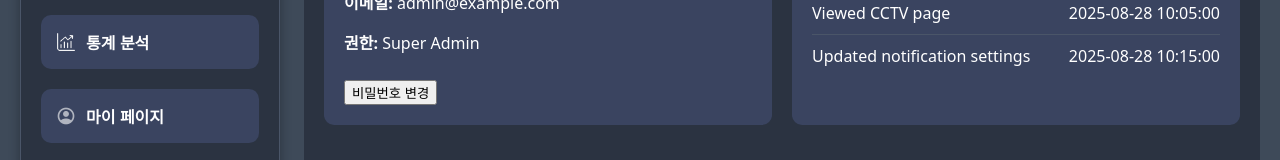
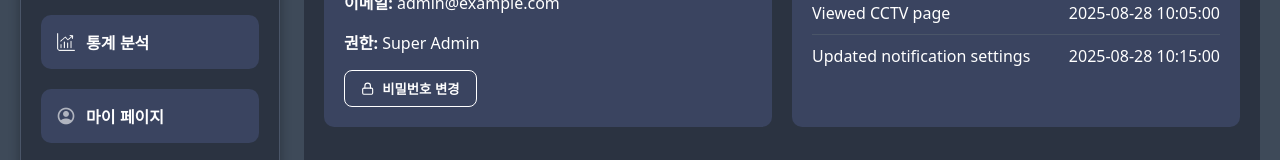
Before and after one commit to 2025-SMHRD-SW-BigData/Fingertips, a React (Vite) app in the folder frontend/: page /mypage in a window 1280 px wide. Shown: the part 392-552 px from the top of the page. Built offline with nearby package versions, Linux system fonts and the light colour scheme; no server answers; sample sign-in values are in the browser's storage.

Commit message:
비번버튼수정

```diff
--- a/frontend/src/component/MainpageTop.jsx
+++ b/frontend/src/component/MainpageTop.jsx
@@ -281,7 +281,7 @@ const MainpageTop = ({ showParkingControls = false }) => {
           )}
         </div>
         <div className='login_out'>
-          <button onClick={handleLogout} className='logout-btn'>
+          <button onClick={handleLogout} className='btn-outline'>
             <img src={logoutIcon} alt="Logout" />
             <span>Logout</span>
           </button>
--- a/frontend/src/pages/MyPage.jsx
+++ b/frontend/src/pages/MyPage.jsx
@@ -1,4 +1,5 @@
 import React, { useState } from 'react';
+import { FiLock } from 'react-icons/fi';
 import '../style/mainpage.css';
 import '../style/MyPage.css';
 import Sidebar from '../component/Sidebar';
@@ -40,7 +41,10 @@ const MyPage = () => {
               <p><strong>이름:</strong> {admin.name}</p>
               <p><strong>이메일:</strong> {admin.email}</p>
               <p><strong>권한:</strong> {admin.role}</p>
-              <button type="button" onClick={() => setShowPwdModal(true)} style={{ marginTop: '10px' }}>비밀번호 변경</button>
+              <button type="button" onClick={() => setShowPwdModal(true)} className="btn-outline" style={{ marginTop: '10px' }}>
+                <FiLock />
+                <span style={{ marginLeft: '8px' }}>비밀번호 변경</span>
+              </button>
             </div>
             <div className="password-section">
               <h2>비밀번호 변경</h2>
--- a/frontend/src/style/mainpage.css
+++ b/frontend/src/style/mainpage.css
@@ -683,7 +683,7 @@
 .suggest-sub { color: #c9d1d9; font-size: 12px; }
 
 
-.logout-btn {
+.btn-outline {
   background-color: transparent;
   border: 1px solid #fff;
   color: #fff;
@@ -696,11 +696,11 @@
   align-items: center;
 }
 
-.logout-btn:hover {
+.btn-outline:hover {
   background-color: rgba(255, 255, 255, 0.1);
 }
 
-.logout-btn img {
+.btn-outline img {
   width: 16px;
   height: 16px;
   margin-right: 8px;
```
